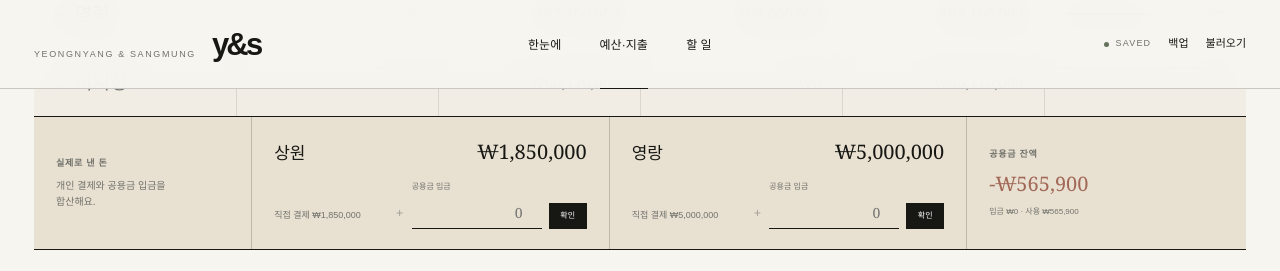
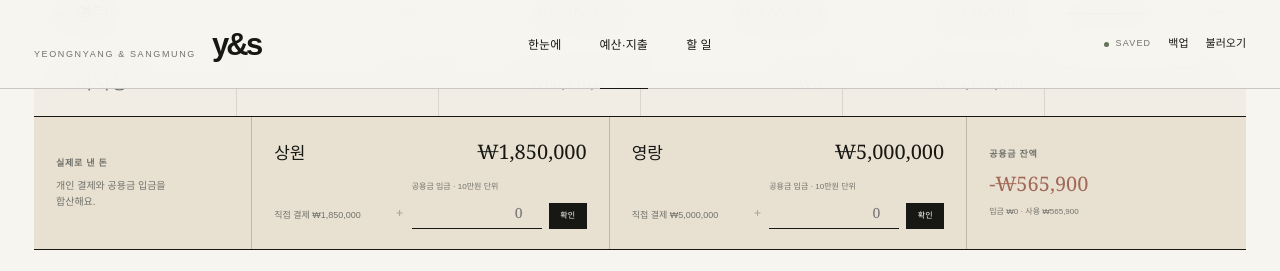
Before and after one commit to yeongrang0214/wedding, a Next.js app: page / in a window 1280 px wide. Both pictures are taken after a click on the button "지출 항목 추가". Shown: the part 947-1218 px from the top of the page. Built offline with nearby package versions, Linux system fonts and the light colour scheme.

Commit message:
Step common fund entries by 100000 won

```diff
--- a/app/WeddingPlanner.tsx
+++ b/app/WeddingPlanner.tsx
@@ -521,7 +521,7 @@ export default function WeddingPlanner() {
                       <div className="actual-spending-formula">
                         <small>직접 결제 {money.format(person.direct)}</small><i>+</i>
                         <form className="actual-spending-entry" onSubmit={(event) => { event.preventDefault(); confirmCommonFund(person.key); }}>
-                          <label><span>공용금 입금</span><input aria-label={`${person.label} 공용금 입금액`} type="number" min="0" inputMode="numeric" value={commonFundDraft[person.key]} placeholder="0" onChange={(event) => { setCommonFundDraft((current) => ({ ...current, [person.key]: event.target.value })); setConfirmedCommonFund((current) => current === person.key ? null : current); }} /></label>
+                          <label><span>공용금 입금 · 10만원 단위</span><input aria-label={`${person.label} 공용금 입금액`} type="number" min="0" step="100000" inputMode="numeric" value={commonFundDraft[person.key]} placeholder="0" onChange={(event) => { setCommonFundDraft((current) => ({ ...current, [person.key]: event.target.value })); setConfirmedCommonFund((current) => current === person.key ? null : current); }} /></label>
                           <button className={confirmedCommonFund === person.key ? "confirmed" : ""} type="submit">{confirmedCommonFund === person.key ? "완료" : "확인"}</button>
                         </form>
                       </div>
```
Also changed, not shown: 1 other file (tests, documents, lock files or other folders).
